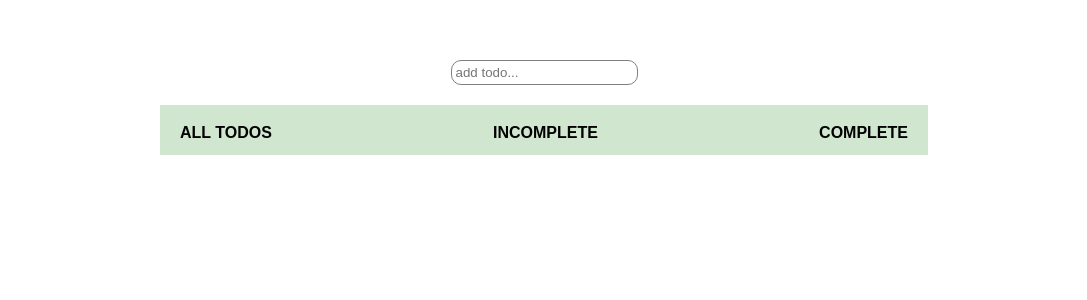
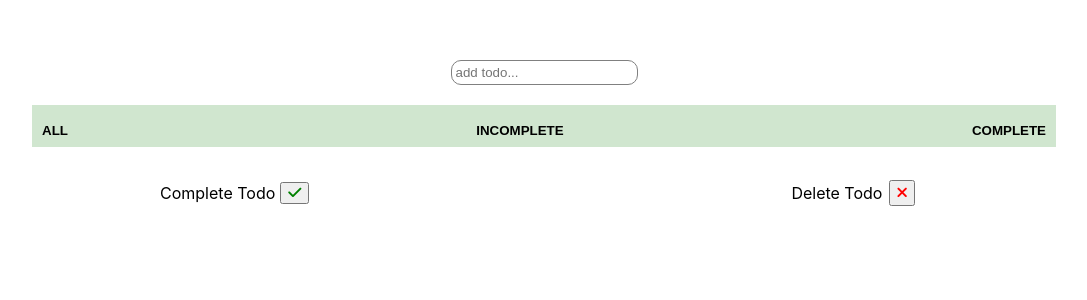
Before and after one commit to oswhytecodes/TodoApp-React, a React (Create React App) app: page / in a window 1280 px wide. Shown: the top 300 px of the page, without its empty margins (96-1183 px from the left). Built offline with nearby package versions, Linux system fonts and the light colour scheme.

Commit message:
styling elements

```diff
--- a/src/App.js
+++ b/src/App.js
@@ -65,7 +65,7 @@ export default function App() {
       {/* NEW TODO */}
       <div className="new-todo">
         <div
-        className="toggle-btns"
+          className="toggle-btns"
           style={{
             display: "flex",
             gap: "1em",
@@ -74,7 +74,7 @@ export default function App() {
           }}
         >
           <button className="filter-btn" onClick={() => setFilter("all")}>
-            ALL TODOS
+           ALL
           </button>
           <button
             className="filter-btn"
@@ -95,6 +95,22 @@ export default function App() {
         </div>
       </div>
       <br />
+
+      {/* footer */}
+      <div className="footer">
+        <div className="footer-section">
+          <p>Complete Todo</p>
+          <button>
+            <i className="fa-solid fa-check" />
+          </button>
+        </div>
+        <div className="footer-section">
+          <p>Delete Todo</p>{" "}
+          <button className="todo-button delete">
+            <i className="fa-solid fa-xmark" />
+          </button>
+        </div>
+      </div>
     </div>
   );
 }
--- a/src/index.css
+++ b/src/index.css
@@ -22,7 +22,8 @@ input {
   padding: 4px;
 }
 .new-todo {
-  max-width: 60%;
+  max-width: 80%;
+  width: 100%;
   padding: 0 1em;
   margin-inline: auto;
   display: flex;
@@ -38,17 +39,18 @@ input {
 .TodoList {
   width: 100%;
 }
+
 .toggle-btns {
   background-color: rgb(208, 230, 207);
+  border: none;
 }
 
 .filter-btn {
   font-weight: 700;
-  font-size: 1em;
   background-color: rgb(208, 230, 207);
-  transform: translate(0, -70%);
+  transform: translate(0, -60%);
+  padding: 0 10px;
   margin-top: 2em;
-  padding: 0 20px;
   border: none;
   cursor: pointer;
 }
@@ -92,3 +94,18 @@ input {
   margin: 2px;
   margin-right: 1em;
 }
+
+
+
+.footer {
+  display: flex;
+  max-width: 60%;
+  justify-content: space-between;
+  margin-inline: auto;
+  align-items: center;
+}
+.footer-section{
+  display: flex;
+  align-items: center;
+  gap: 5px;
+}
```
